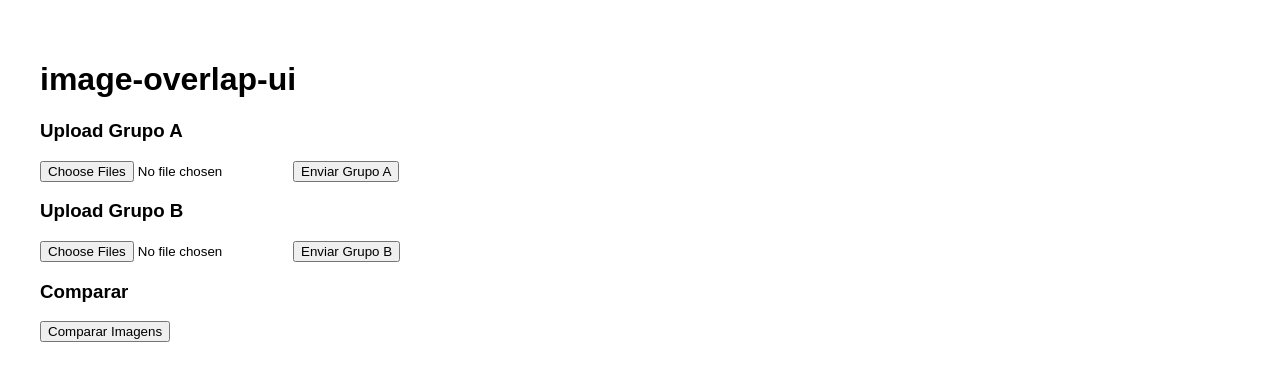
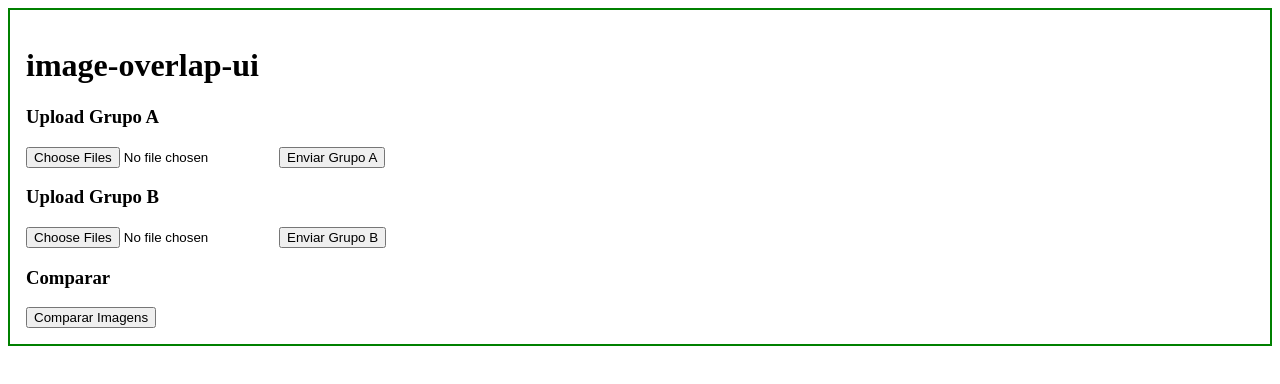
Before and after one commit to fredkid123/ai-generated-project-1, an Angular app in the folder image-overlap-ui/: page / in a window 1280 px wide. Shown: the top 384 px of the page. Built offline with nearby package versions, Linux system fonts and the light colour scheme.

Commit message:
https://intranet.mindsatwork.com.br/jira/browse/MSQ-210

```diff
--- a/image-overlap-ui/angular.json
+++ b/image-overlap-ui/angular.json
@@ -1,12 +1,9 @@
 {
 	"$schema": "./node_modules/@angular/cli/lib/config/schema.json",
 	"version": 1,
-	"newProjectRoot": "projects",
 	"projects": {
 		"image-overlap-ui": {
 			"projectType": "application",
-			"schematics": {},
-			"root": "",
 			"sourceRoot": "src",
 			"prefix": "app",
 			"architect": {
@@ -16,7 +13,6 @@
 						"outputPath": "dist/image-overlap-ui",
 						"index": "src/index.html",
 						"main": "src/main.ts",
-						"polyfills": [],
 						"tsConfig": "tsconfig.app.json",
 						"assets": ["src/favicon.ico", "src/assets"],
 						"styles": [],
@@ -26,8 +22,7 @@
 				"serve": {
 					"builder": "@angular-devkit/build-angular:dev-server",
 					"options": {
-						"browserTarget": "image-overlap-ui:build",
-						"proxyConfig": "proxy.conf.json"
+						"browserTarget": "image-overlap-ui:build"
 					}
 				}
 			}
--- a/image-overlap-ui/package.json
+++ b/image-overlap-ui/package.json
@@ -2,7 +2,7 @@
 	"name": "image-overlap-ui",
 	"version": "1.0.0",
 	"scripts": {
-		"start": "ng serve --proxy-config proxy.conf.json",
+		"start": "ng serve",
 		"build": "ng build",
 		"test": "ng test"
 	},
--- a/image-overlap-ui/src/app/app.component.css
+++ b/image-overlap-ui/src/app/app.component.css
@@ -1 +1 @@
-:host { display: block; padding: 2rem; font-family: Arial; }
+:host { display: block; }
--- a/image-overlap-ui/src/app/app.component.html
+++ b/image-overlap-ui/src/app/app.component.html
@@ -1,3 +1,5 @@
-<h1>{{ title }}</h1>
-<app-upload></app-upload>
-<app-compare></app-compare>
+<div style="border: 2px solid green; padding: 1rem;">
+	<h1>{{ title }}</h1>
+	<app-upload></app-upload>
+	<app-compare></app-compare>
+</div>
--- a/image-overlap-ui/src/app/app.module.ts
+++ b/image-overlap-ui/src/app/app.module.ts
@@ -13,4 +13,4 @@ import { CompareComponent } from './compare/compare.component';
 	providers: [],
 	bootstrap: [AppComponent]
 })
-export class AppModule { }
+export class AppModule {}
--- a/image-overlap-ui/src/index.html
+++ b/image-overlap-ui/src/index.html
@@ -2,11 +2,11 @@
 <html lang="en">
 <head>
 	<meta charset="utf-8">
-	<title>ImageOverlapUI</title>
+	<title>Image Overlap UI</title>
 	<base href="/">
 	<meta name="viewport" content="width=device-width, initial-scale=1">
 </head>
 <body>
-	<app-root></app-root>
+	<app-root>🔴 Angular falhou em carregar</app-root>
 </body>
 </html>
--- a/image-overlap-ui/tsconfig.app.json
+++ b/image-overlap-ui/tsconfig.app.json
@@ -5,5 +5,5 @@
 		"types": []
 	},
 	"files": ["src/main.ts"],
-	"include": ["src/**/*.d.ts"]
+	"include": ["src/**/*.ts"]
 }
```
